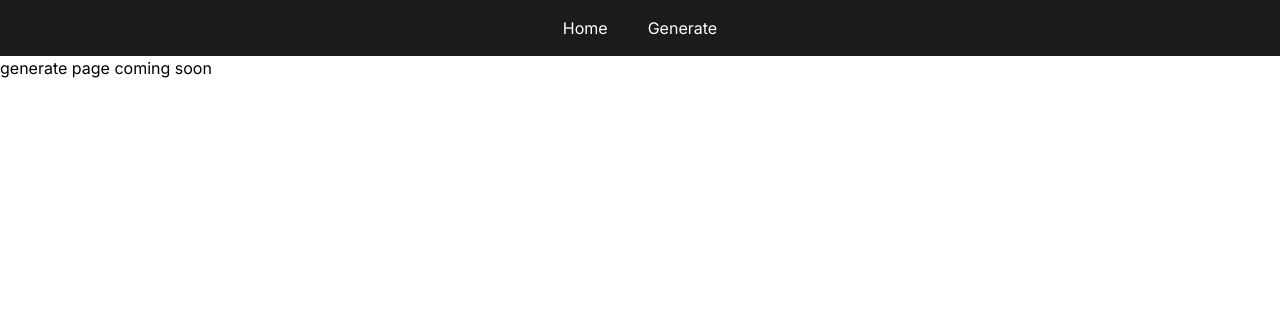
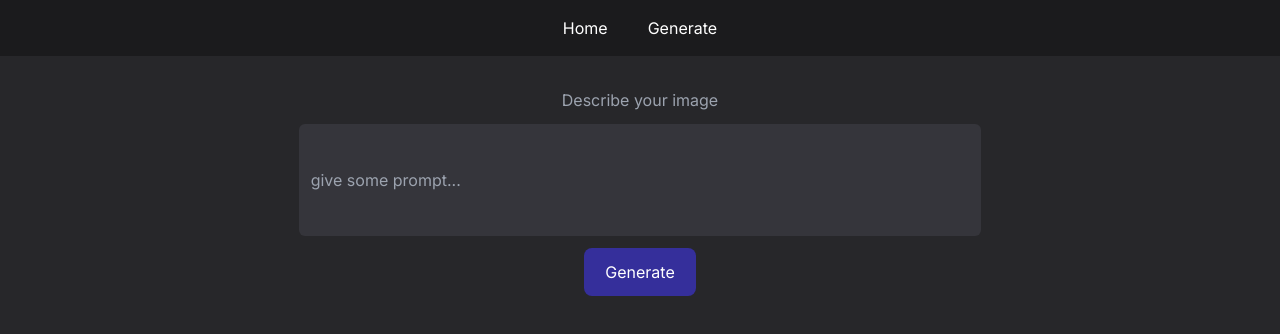
Before and after one commit to Rounak-28/ai-image-galary, a Next.js app: page /generate in a window 1280 px wide. Shown: the top 334 px of the page. Built offline with nearby package versions, Linux system fonts and the light colour scheme.

Commit message:
main ui done on generate page

```diff
--- a/app/generate/page.tsx
+++ b/app/generate/page.tsx
@@ -1,9 +1,19 @@
-import React from 'react'
+import React from "react";
 
 const Page = () => {
   return (
-    <div>generate page coming soon</div>
-  )
-}
+    <div className="bg-[#27272a] text-white w-screen h-screen flex justify-center">
+      <div className="w-[80%] mt-8 space-y-3 flex flex-col items-center">
+        <span className="text-gray-400">Describe your image</span>
+        <input
+          type="text"
+          className="w-8/12 h-28 px-3 focus:outline outline-1 outline-purple-600 bg-[#35353b] rounded-md"
+          placeholder="give some prompt..."
+        />
+      <button className="w-28 h-12 rounded-lg bg-[#352f9b] hover:bg-[#4640bb]">Generate</button>
+      </div>
+    </div>
+  );
+};
 
-export default Page
+export default Page;
```
